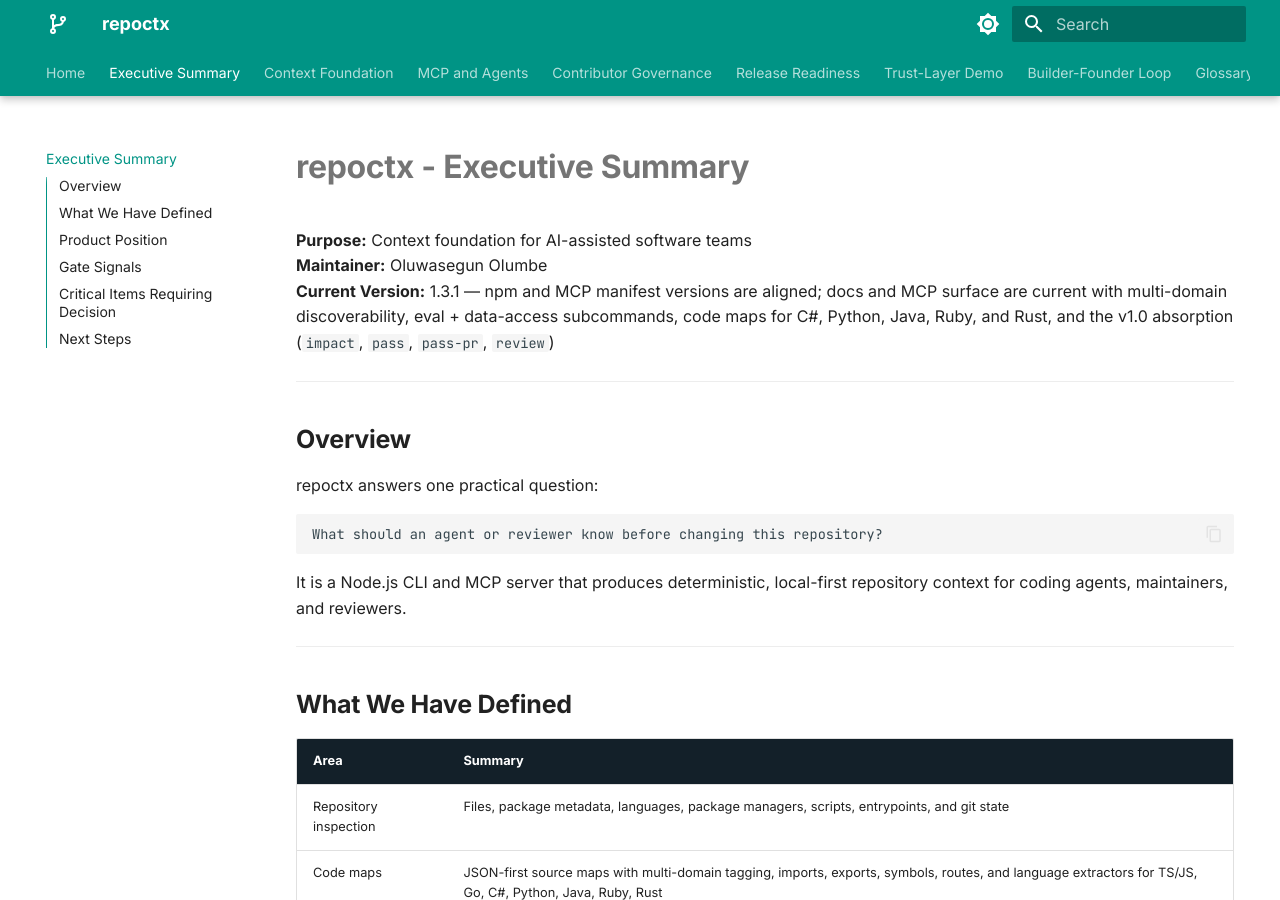
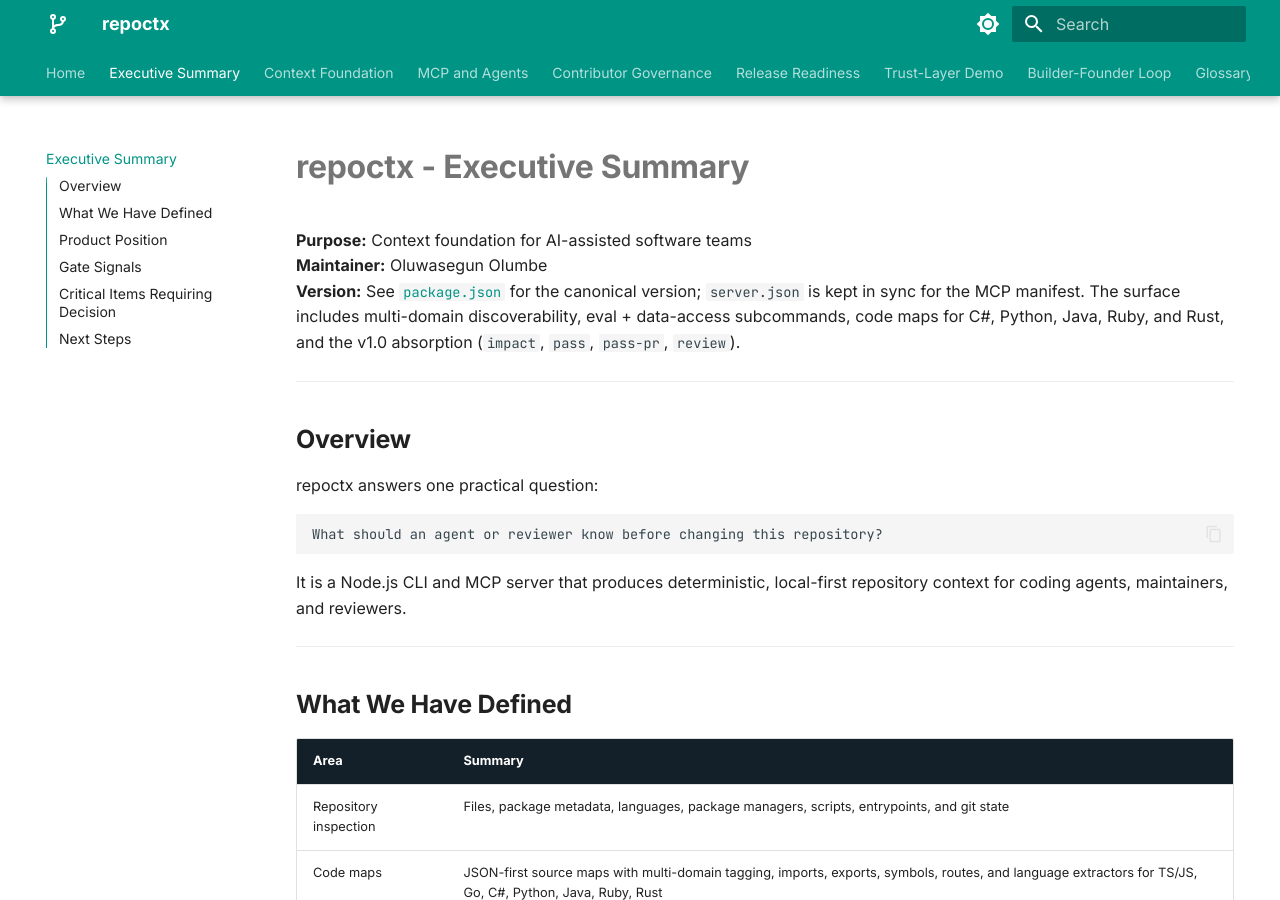
Before and after one commit to BASHBOP/otito, an MkDocs documentation site: the page built from docs/EXECUTIVE-SUMMARY.md, in a window 1280 px wide and 900 px high. Built offline with MkDocs 1.6.1 and Material for MkDocs 9.7.7, drawn with Linux system fonts in a browser that asks for light colours.

Commit message:
docs: lead with the deterministic gates, fix stale version and parser claims
README capability list now leads with merge gates/CODEOWNERS/branch
protection (the differentiated product) before the context features, and
the code-map line reflects the Go/C#/Python/Java/Ruby/Rust extractors.
EXECUTIVE-SUMMARY drops the hardcoded 'Current Version: 1.3.1' claim in
favor of package.json as canonical.

```diff
--- a/docs/EXECUTIVE-SUMMARY.md
+++ b/docs/EXECUTIVE-SUMMARY.md
@@ -2,7 +2,7 @@
 
 **Purpose:** Context foundation for AI-assisted software teams<br>
 **Maintainer:** Oluwasegun Olumbe<br>
-**Current Version:** 1.3.1 — npm and MCP manifest versions are aligned; docs and MCP surface are current with multi-domain discoverability, eval + data-access subcommands, code maps for C#, Python, Java, Ruby, and Rust, and the v1.0 absorption (`impact`, `pass`, `pass-pr`, `review`)
+**Version:** See [`package.json`](../package.json) for the canonical version; `server.json` is kept in sync for the MCP manifest. The surface includes multi-domain discoverability, eval + data-access subcommands, code maps for C#, Python, Java, Ruby, and Rust, and the v1.0 absorption (`impact`, `pass`, `pass-pr`, `review`).
 
 ---
 
```
Also changed, not shown: README.md (+16 -8 lines).
